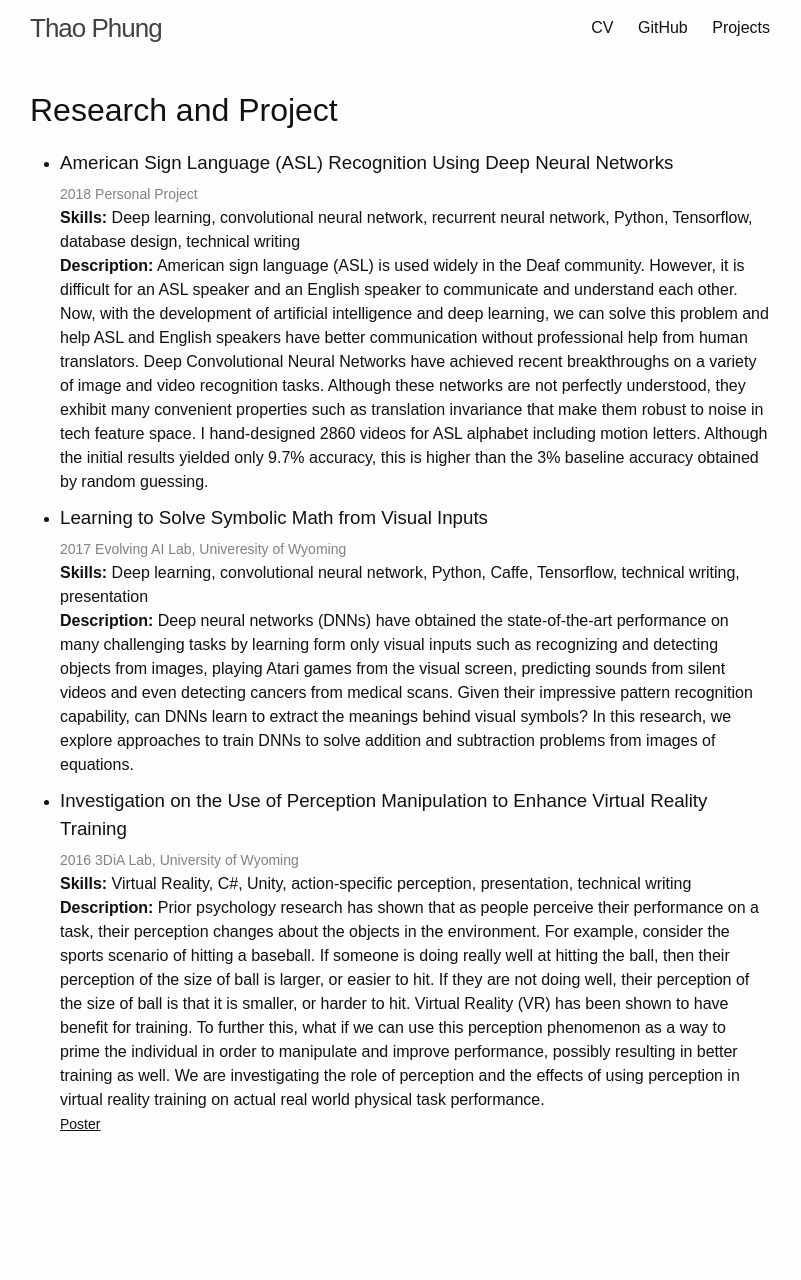
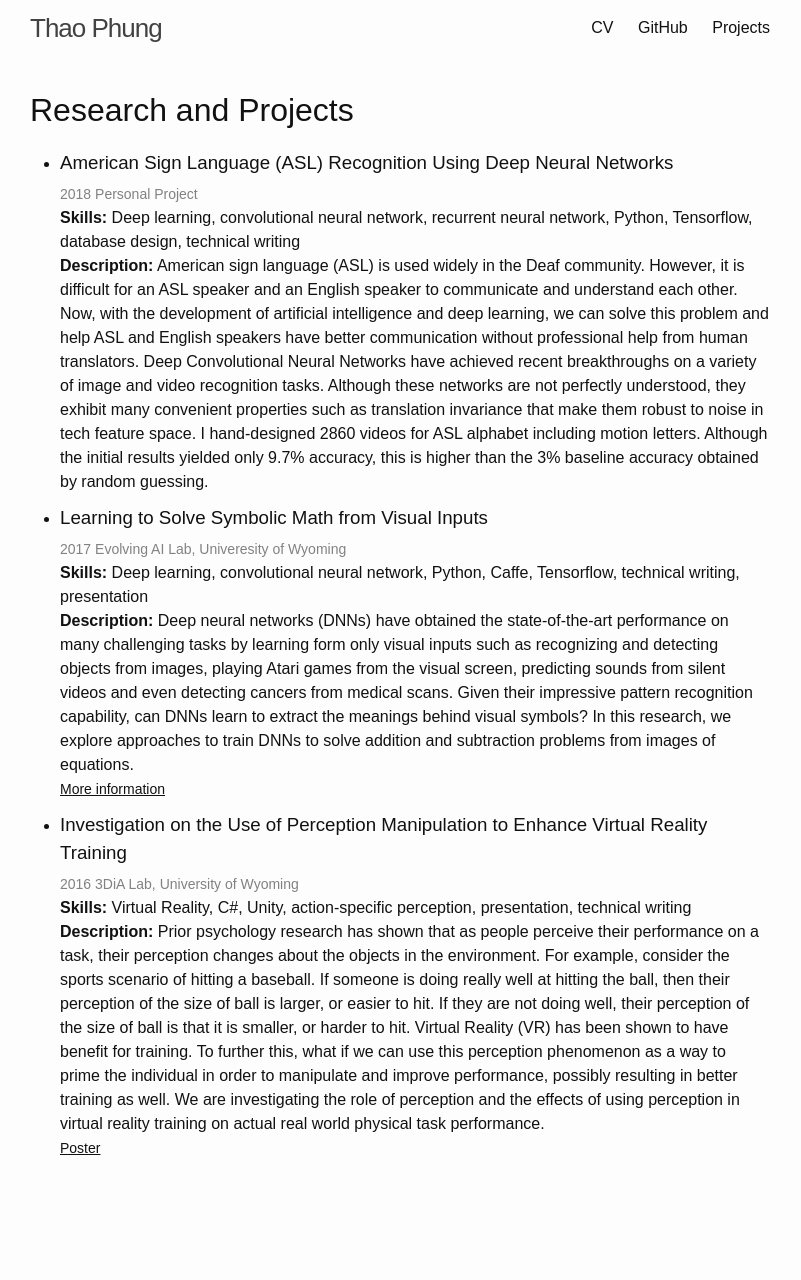
Before and after one commit to thaophung/thaophung.github.io, a Jekyll site: the page built from projects.md, in a window 1280 px wide. Shown: the whole page, without its empty margins (240-1041 px from the left). Built offline with Jekyll 4.4.1, drawn with Linux system fonts in a browser that asks for light colours; comment, search, counter and statistics services are not loaded; before the commit the page ends 1256 px from its top, so only the background shows below that; some of the changed lines change nothing that is shown.

Commit message:
projects

```diff
--- a/_data/projects.yml
+++ b/_data/projects.yml
@@ -1,6 +1,6 @@
 # List of and infomration about my project
-#
-- category: "Research and Project"
+
+- category: "Research and Projects"
   data:
   - title: "American Sign Language (ASL) Recognition Using Deep Neural Networks"
     company: "Personal Project"
@@ -9,19 +9,17 @@
     description: |
         American sign language (ASL) is used widely in the Deaf community. However, it is difficult for an ASL speaker and an English speaker to communicate and understand each other. Now, with the development of artificial intelligence and deep learning, we can solve this problem and help ASL and English speakers have better communication without professional help from human translators. Deep Convolutional Neural Networks have achieved recent breakthroughs on a variety of image and video recognition tasks. Although these networks are not perfectly understood, they exhibit many convenient properties such as translation invariance that make them robust to noise in tech feature space.
         I hand-designed 2860 videos for ASL alphabet including motion letters. Although the initial results yielded only 9.7% accuracy, this is higher than the 3% baseline accuracy obtained by random guessing.
-
   - title: "Learning to Solve Symbolic Math from Visual Inputs"
+    company: "Evolving AI Lab, Univeresity of Wyoming"
     skills: "Deep learning, convolutional neural network, Python, Caffe, Tensorflow, technical writing, presentation"
-    company: "Evolving AI Lab, Univeresity of Wyoming"
     year: 2017
     description: |
        Deep neural networks (DNNs) have obtained the state-of-the-art performance on many challenging tasks by learning form only visual inputs such as recognizing and detecting objects from images, playing Atari games from the visual screen, predicting sounds from silent videos and even detecting cancers from medical scans. Given their impressive pattern recognition capability, can DNNs learn to extract the meanings behind visual symbols? In this research, we explore approaches to train DNNs to solve addition and subtraction problems from images of equations.
-    abstract: https://drive.google.com/open?id=13SQXUmADbbEwzuxTg3QFIlRf4TwxjP-v
-
+    more_info: "https://drive.google.com/open?id=13SQXUmADbbEwzuxTg3QFIlRf4TwxjP-v"
   - title: "Investigation on the Use of Perception Manipulation to Enhance Virtual Reality Training"
     company: "3DiA Lab, University of Wyoming"
     skills: "Virtual Reality, C#, Unity, action-specific perception, presentation, technical writing"
     year: 2016
     description: |
         Prior psychology research has shown that as people perceive their performance on a task, their perception changes about the objects in the environment. For example, consider the sports scenario of hitting a baseball. If someone is doing really well at hitting the ball, then their perception of the size of ball is larger, or easier to hit. If they are not doing well, their perception of the size of ball is that it is smaller, or harder to hit. Virtual Reality (VR) has been shown to have benefit for training. To further this, what if we can use this perception phenomenon as a way to prime the individual in order to manipulate and improve performance, possibly resulting in better training as well. We are investigating the role of perception and the effects of using perception in virtual reality training on actual real world physical task performance.
-    poster: https://drive.google.com/open?id=1Oe4bZHRxS_AbSMxRBzIGR_4y0he2fcWb
+    poster: "https://drive.google.com/open?id=1Oe4bZHRxS_AbSMxRBzIGR_4y0he2fcWb"
```
